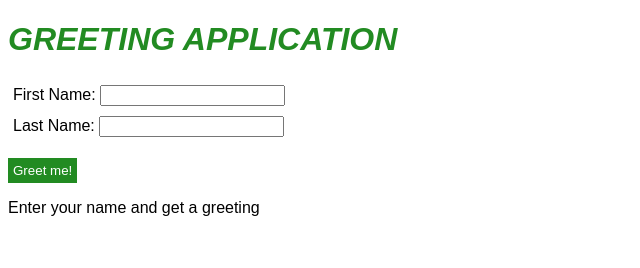
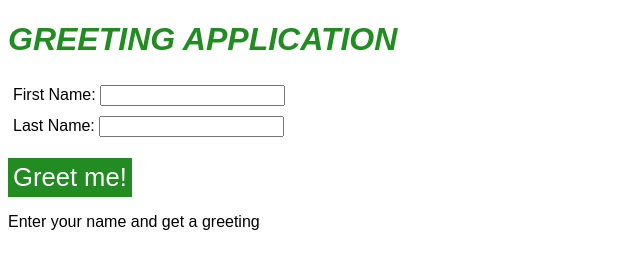
Before and after one commit to ameliawalsh/bootcamp-prep-day-4, a plain HTML site: page index.html in a window 1280 px wide. Shown: the whole page, without its empty margins (0-640 px from the left). Drawn offline with Linux system fonts and the light colour scheme.

```diff
--- a/main.css
+++ b/main.css
@@ -21,6 +21,7 @@
 button{
 
     color: white;
+    font-size: 1.6em;
     background: forestgreen;
     padding: 5px;
     border: none;
```
Also changed, not shown: main.js (+20 -0 lines).
